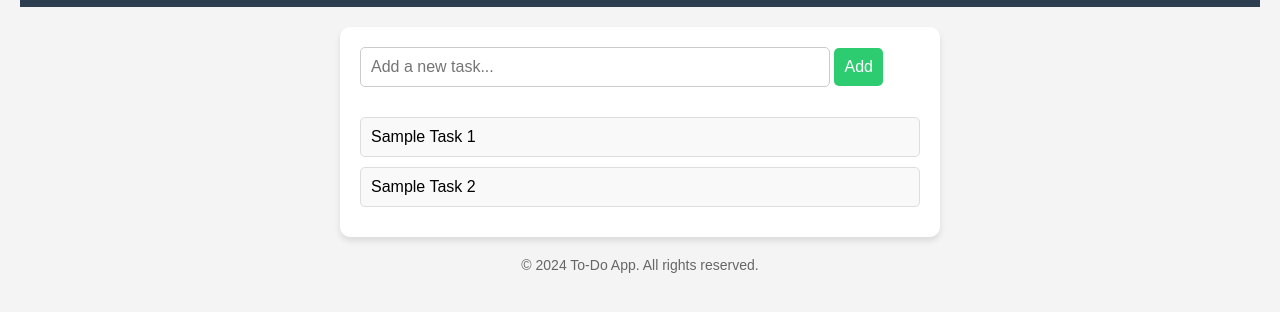
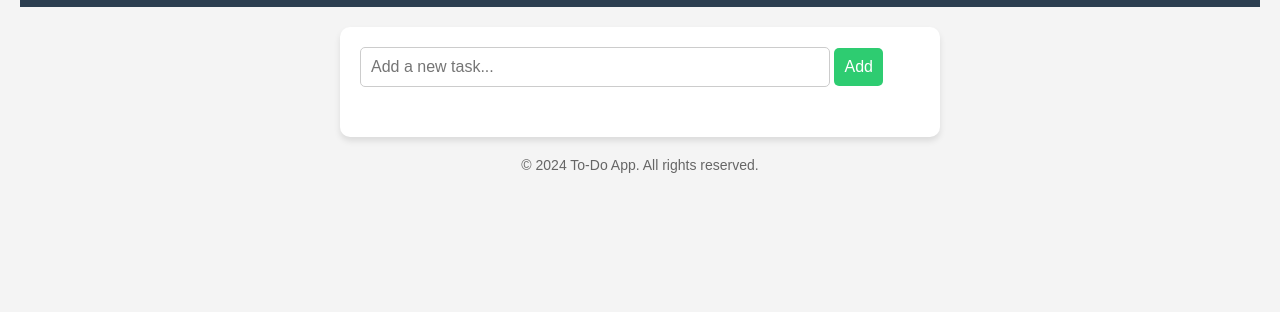
Before and after one commit to block-chain-coding/to-do, a plain HTML site: page index.html in a window 1280 px wide. Shown: the part 70-382 px from the top of the page. Drawn offline with Linux system fonts and the light colour scheme.

```diff
--- a/index.html
+++ b/index.html
@@ -16,10 +16,7 @@
       <section>
         <input type="text" id="todo-input" placeholder="Add a new task..." />
         <button id="add-btn">Add</button>
-        <ul id="todo-list">
-          <li>Sample Task 1</li>
-          <li>Sample Task 2</li>
-        </ul>
+        <ul id="todo-list"></ul>
       </section>
     </main>
     <footer>
```
